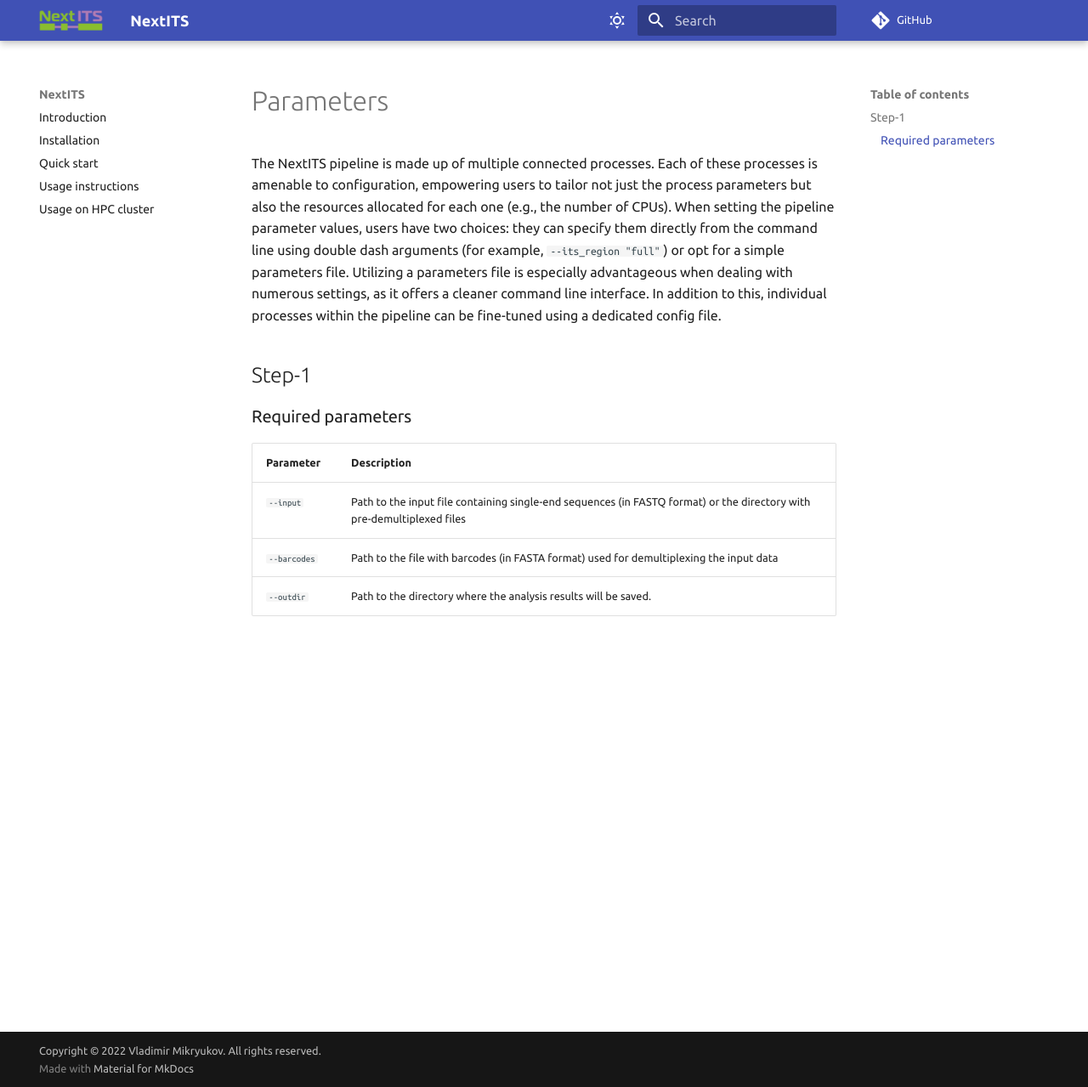
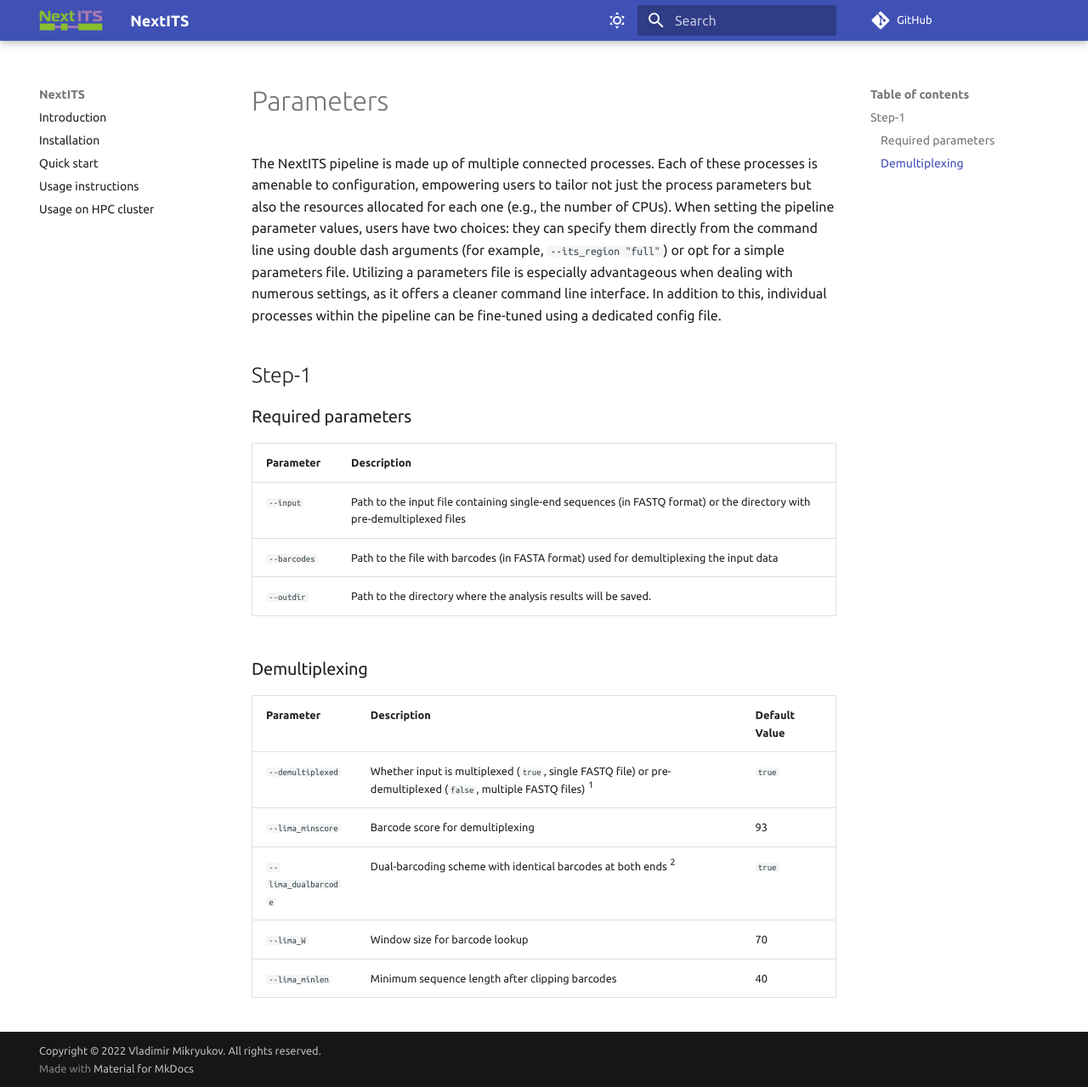
Before and after one commit to Next-ITS/nextits.github.io, an MkDocs documentation site: the page built from docs/parameters.md, in a window 1280 px wide and 1279 px high. Shown: the whole window at 85% size. Built offline with MkDocs 1.6.1 and Material for MkDocs 9.7.7, drawn with Linux system fonts in a browser that asks for light colours; comment, search, counter and statistics services are not loaded.

Commit message:
step-1, demux

```diff
--- a/docs/parameters.md
+++ b/docs/parameters.md
@@ -24,3 +24,14 @@ In addition to this, individual processes within the pipeline can be fine-tuned
 | `--input`    | Path to the input file containing single-end sequences (in FASTQ format) or the directory with pre-demultiplexed files |
 | `--barcodes` | Path to the file with barcodes (in FASTA format) used for demultiplexing the input data                                |
 | `--outdir`   | Path to the directory where the analysis results will be saved.                                                        |
+
+
+### Demultiplexing
+
+| Parameter            | Description                                                                                                       | Default Value |
+| -------------------- | ----------------------------------------------------------------------------------------------------------------- | ------------- |
+| `--demultiplexed`    | Whether input is multiplexed (`true`, single FASTQ file) or pre-demultiplexed (`false`, multiple FASTQ files) ^1^ | `true`        |
+| `--lima_minscore`    | Barcode score for demultiplexing                                                                                  | 93            |
+| `--lima_dualbarcode` | Dual-barcoding scheme with identical barcodes at both ends ^2^                                                    | `true`        |
+| `--lima_W`           | Window size for barcode lookup                                                                                    | 70            |
+| `--lima_minlen`      | Minimum sequence length after clipping barcodes                                                                   | 40            |
```
